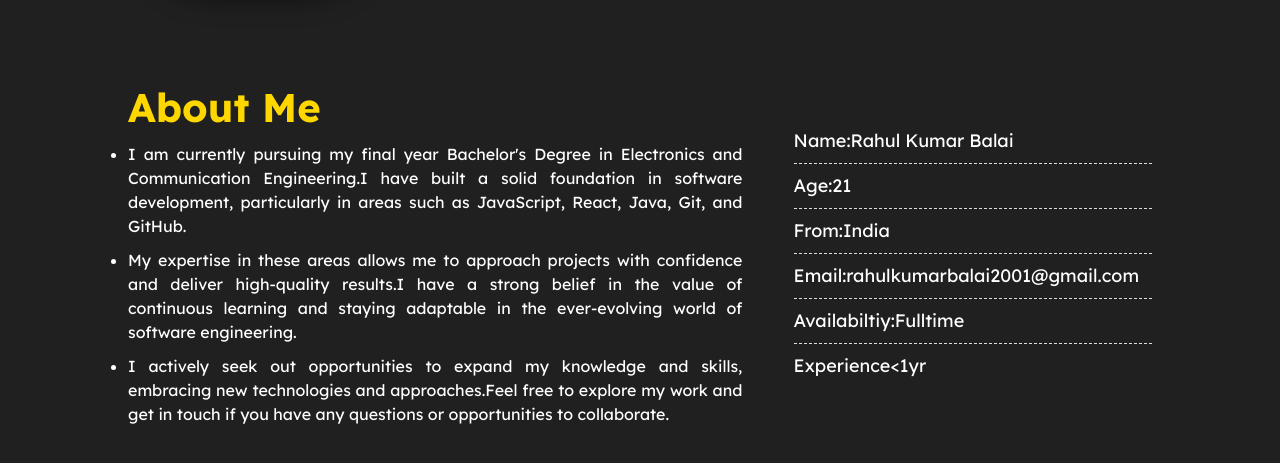
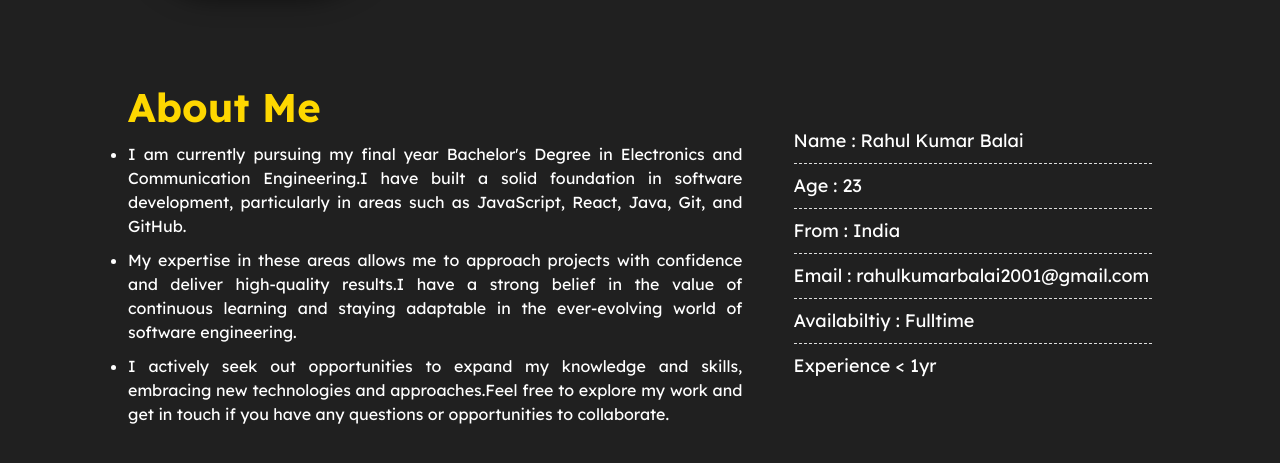
Before and after one commit to rahulkumarbalai/my-portfolio, a website: page index.html in a window 1280 px wide. Shown: the part 521-984 px from the top of the page. Drawn offline with nearby package versions, Linux system fonts and the light colour scheme.

```diff
--- a/index.html
+++ b/index.html
@@ -101,12 +101,12 @@
 
           <div class="about-skills">
             <ul>
-              <li>Name:Rahul Kumar Balai</li>
-              <li>Age:21</li>
-              <li>From:India</li>
-              <li>Email:rahulkumarbalai2001@gmail.com</li>
-              <li>Availabiltiy:Fulltime</li>
-              <li>Experience&lt;1yr</li>
+              <li>Name : Rahul Kumar Balai</li>
+              <li>Age : 23</li>
+              <li>From : India</li>
+              <li>Email : rahulkumarbalai2001@gmail.com</li>
+              <li>Availabiltiy : Fulltime</li>
+              <li>Experience &lt; 1yr</li>
             </ul>
           </div>
         </div>
```
Also changed, not shown: package.json (added, +16 -0 lines), 3 other files.
